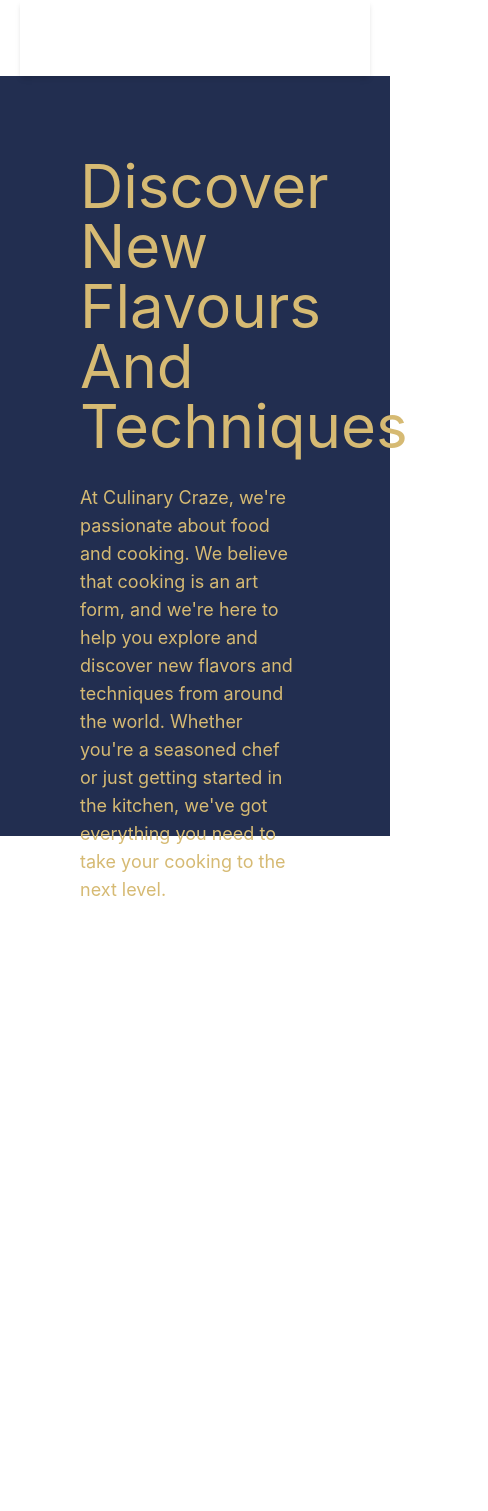
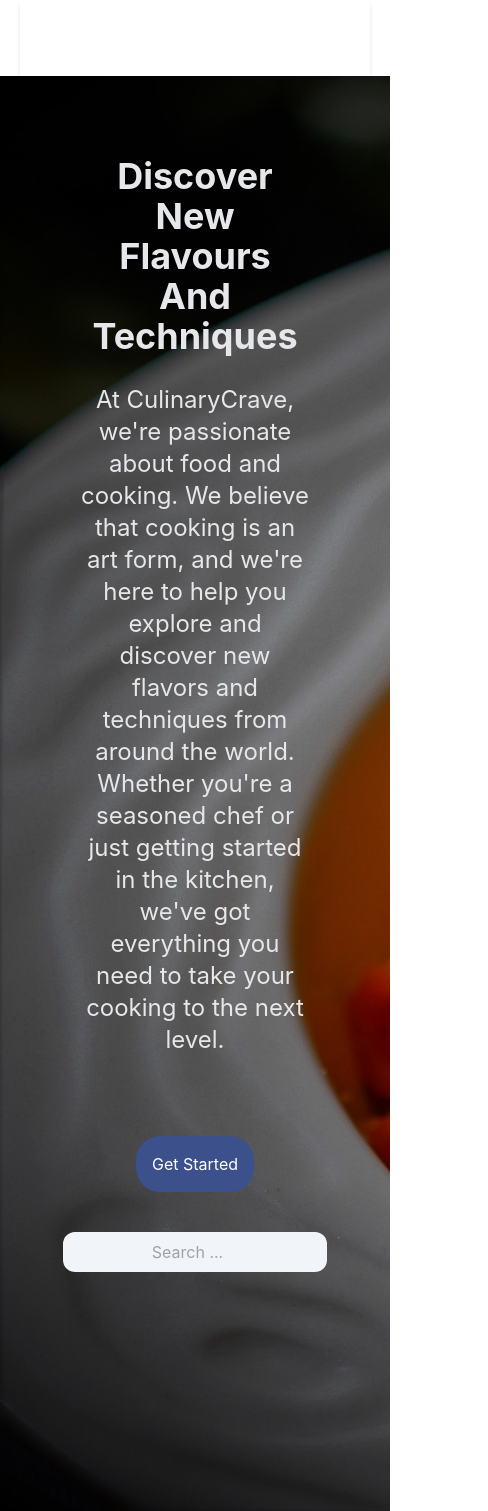
Before and after one commit to tabishnaqvi1311/CulinaryCrave, a React (Create React App) app in the folder client/: page / in a window 390 px wide. Shown: the whole page, 488 px wide, since content can reach past the window. Before the commit the page ends 984 px from the top, so only its background shows below. Built offline with nearby package versions, Linux system fonts and the light colour scheme; a web font is replaced by a local one.

Commit message:
fixed responsivness and changed styles

```diff
--- a/client/src/Pages/Landing.jsx
+++ b/client/src/Pages/Landing.jsx
@@ -1,17 +1,24 @@
 import React from 'react'
-import heroImg from '../assets/cook.png'
+
 
 const Landing = () => {
     return (
-        <section className='bg-others h-[90vh]'>
-            <div className='flex flex-row'>
-                <div className='text-accents p-20'>
-                    <h2 className='text-6xl'>Discover New Flavours And Techniques</h2>
-                    <p className='text-lg mt-7 w-2/3'>At Culinary Craze, we're passionate about food and cooking. We believe that cooking is an art form, and we're here to help you explore and discover new flavors and techniques from around the world. Whether you're a seasoned chef or just getting started in the kitchen, we've got everything you need to take your cooking to the next level.</p>
+        <section className={`bg-swiper bg-no-repeat bg-cover lg:h-[100vh] h-[170vh] w-full`}>
+            <div className='flex flex-col text-center items-center justify-center'>
+                <div className='text-gray-200 p-20'>
+                    <h2 className='lg:text-8xl text-4xl font-bold'>Discover New Flavours And Techniques</h2>
+                    <p className='text-2xl mt-7 lg:mx-20'>At CulinaryCrave, we're passionate about food and cooking. We believe that cooking is an art form, and we're here to help you explore and discover new flavors and techniques from around the world. Whether you're a seasoned chef or just getting started in the kitchen, we've got everything you need to take your cooking to the next level.</p>
                 </div>
-                <div className='m-20'>
+                <div className='flex lg:flex-row flex-col items-center'>
+                    <button className='bg-[#3c518b] p-4 text-white rounded-3xl'>Get Started</button>
+                    <div className='m-10'>
+                        <i className='fa fa-search icon absolute m-3'></i>
+                        <input type='search' className=' bg-slate-100 p-2 rounded-xl text-center focus:outline-none lg:focus:w-80' placeholder='Search ...'/>
+                    </div>
+                </div>
+                {/* <div className='m-20'>
                     <img src={heroImg} id='blob' className='rounded-xl '></img>
-                </div>
+                </div> */}
             </div>
         </section>
 
--- a/client/tailwind.config.js
+++ b/client/tailwind.config.js
@@ -8,6 +8,9 @@
         background: 'black',
         accents: '#D6BA73',
         others: '#222E50'
+      },
+      backgroundImage: {
+        'swiper': "url('/src/assets/slide3.jpg')"
       },
     },
     screens: {
```
